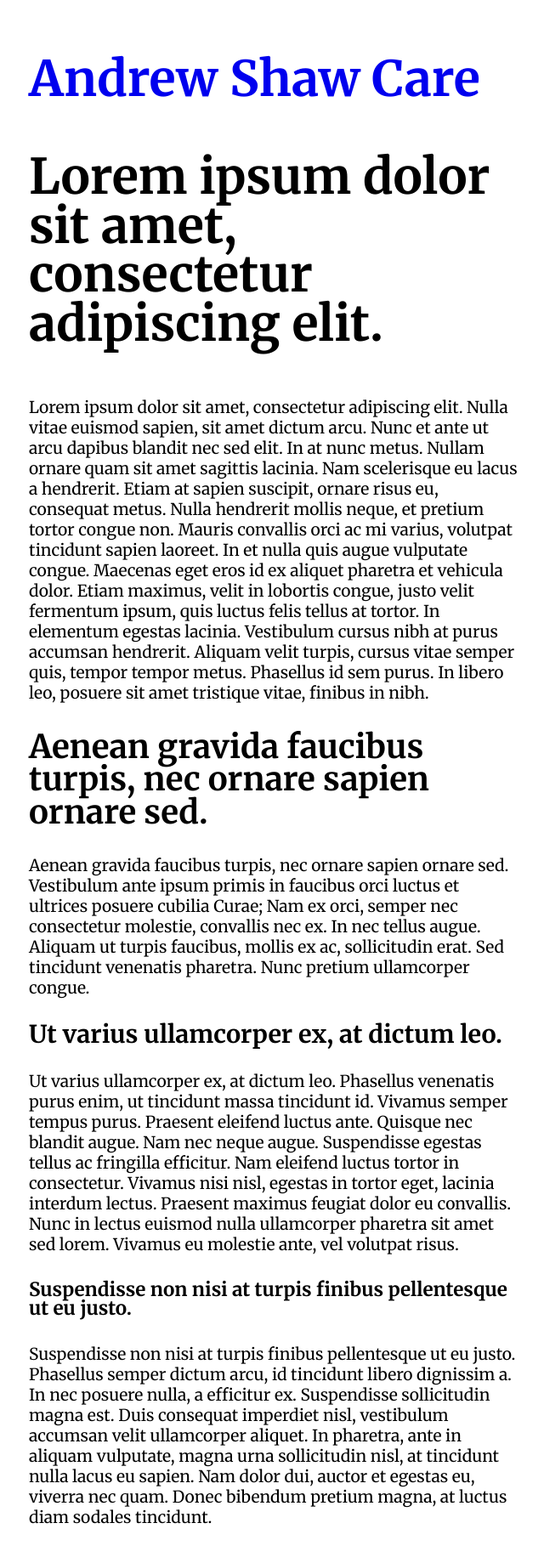
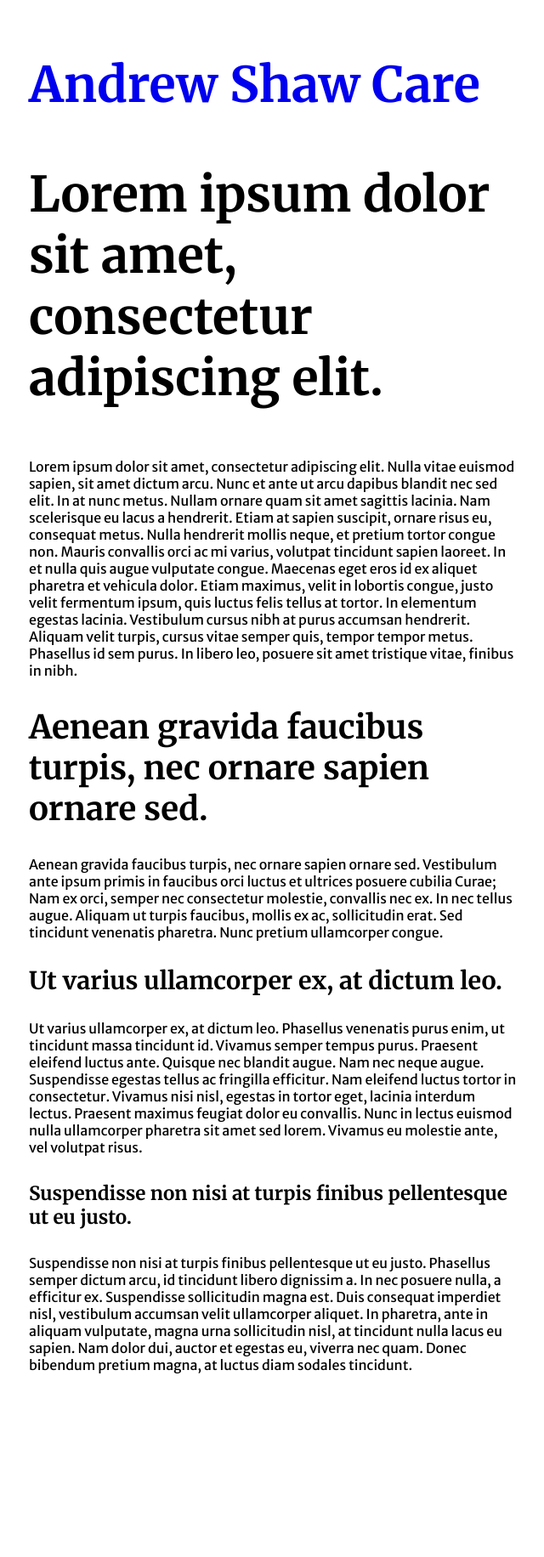
Before and after one commit to andrewshawcare/andrewshawcare.github.io, a Jekyll site: the page built from _posts/2018-02-09-lorem-ipsum.md, in a window 1280 px wide. Shown: the whole page at 85% size, without its empty margins (318-958 px from the left). Built offline with Jekyll 4.4.1, drawn with Linux system fonts in a browser that asks for light colours; after the commit the page ends 1648 px from its top, so only the background shows below that.

Commit message:
Style changes

```diff
--- a/_includes/head.html
+++ b/_includes/head.html
@@ -1,5 +1,5 @@
 <base href="{{site.baseurl}}">
 <meta name="viewport" content="width=device-width, initial-scale=1" />
 <title>{{ site.data.meta.title }}</title>
-<link href="https://fonts.googleapis.com/css?family=Merriweather:400,400i,700,900" rel="stylesheet">
+<link href="https://fonts.googleapis.com/css?family=Merriweather+Sans:400,400i,700|Merriweather:700" rel="stylesheet">
 <link rel="stylesheet" href="/assets/default.css" />
--- a/assets/default.css
+++ b/assets/default.css
@@ -2,25 +2,35 @@ body {
   margin: 0 auto;
   padding: 1rem;
   max-width: 36rem;
-  font-family: "Merriweather", serif;
-  font-size: 1.2rem;
+  font-family: "Merriweather Sans", sans-serif;
+  font-size: 1rem;
+  line-height: 1.25rem;
 }
 
+h1,h2,h3,h4,h5,h6 { font-family: "Merriweather", serif; }
 h1 {
   font-size: 3.6rem;
-  line-height: 3.6rem;
+  line-height: 4.5rem;
 }
 h2 {
   font-size: 2.4rem;
-  line-height: 2.4rem;
+  line-height: 3rem;
 }
 h3 {
   font-size: 1.8rem;
-  line-height: 1.8rem;
+  line-height: 2.25rem;
 }
 h4 {
   font-size: 1.4rem;
-  line-height: 1.4rem;
+  line-height: 1.75rem;
+}
+h5 {
+  font-size: 1.2rem;
+  line-height: 1.5rem;
+}
+h6 {
+  font-size: 1rem;
+  line-height: 1.25rem;
 }
 
 a {
```
